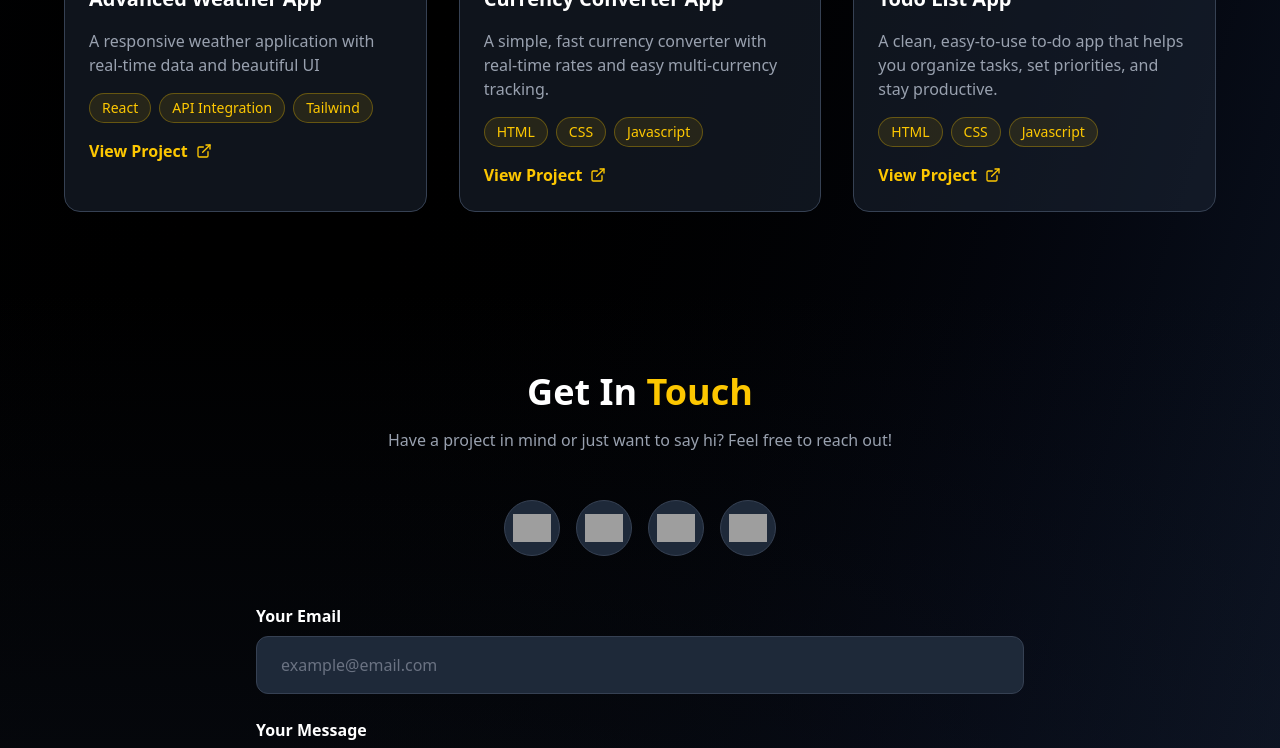
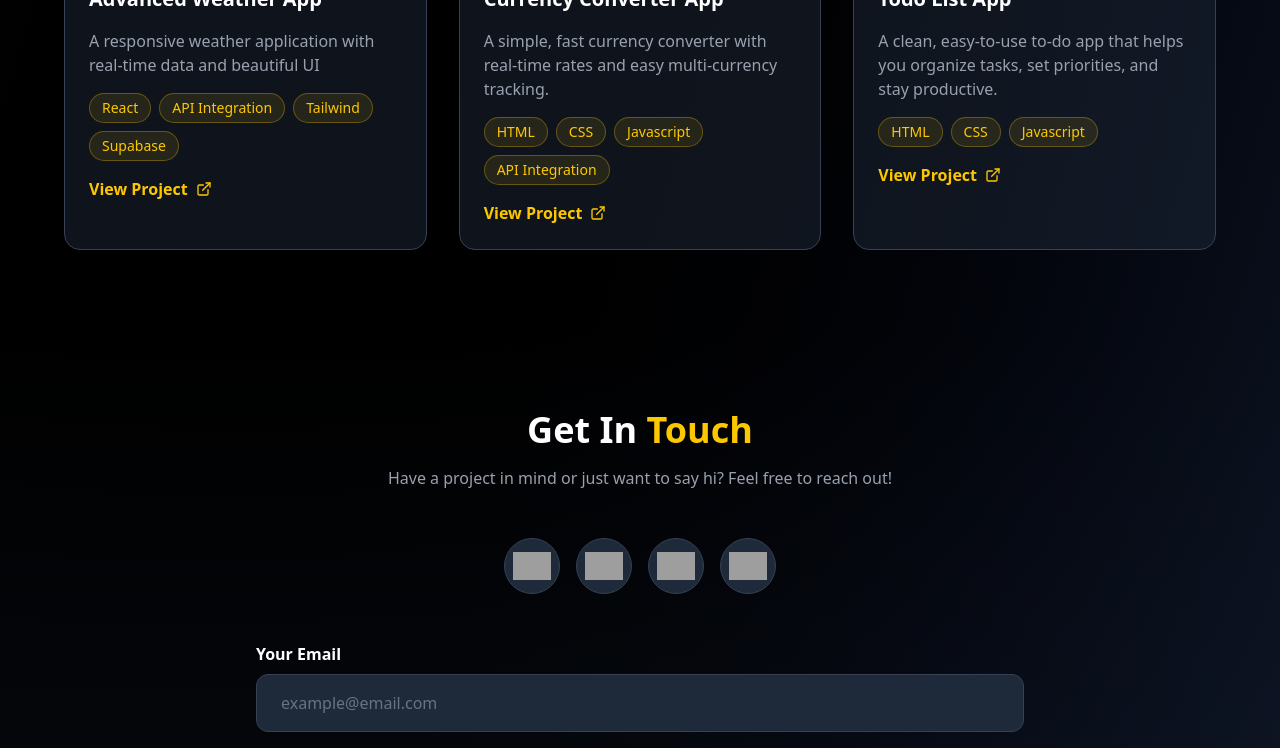
Before and after one commit to Alpha32beta/my-portfolio-website, a Next.js app: page /components in a window 1280 px wide. Shown: the part 3140-3888 px from the top of the page. Built offline with nearby package versions, Linux system fonts and the light colour scheme; no server answers; grey boxes are pictures that could not be loaded.

Commit message:
updated my skill

```diff
--- a/app/components/page.tsx
+++ b/app/components/page.tsx
@@ -33,7 +33,7 @@ const EnhancedPortfolio = () => {
     {
       title: 'Advanced Weather App',
       description: 'A responsive weather application with real-time data and beautiful UI',
-      tech: ['React', 'API Integration', 'Tailwind'],
+      tech: ['React', 'API Integration', 'Tailwind', 'Supabase'],
       link: 'https://advance-weather-app-sigma.vercel.app/',
       color: 'from-blue-500 to-cyan-500',
       image: '/weather.png'
@@ -41,7 +41,7 @@ const EnhancedPortfolio = () => {
     {
       title: 'Currency Converter App',
       description: 'A simple, fast currency converter with real-time rates and easy multi-currency tracking.',
-      tech: ['HTML', 'CSS', 'Javascript'],
+      tech: ['HTML', 'CSS', 'Javascript', 'API Integration'],
       link: 'https://newcurrencyconverter.vercel.app/',
       color: 'from-purple-500 to-pink-500',
       image: '/currency-converter.png'
@@ -705,7 +705,7 @@ const EnhancedPortfolio = () => {
           <div className="flex flex-col md:flex-row justify-between items-center gap-4 sm:gap-6">
             <div className="text-center md:text-left">
               <p className="text-gray-400 text-sm sm:text-base">
-                © 2024 <span className="text-yellow-400 font-semibold">Itule Godstime</span>. All rights reserved.
+                © 2025 <span className="text-yellow-400 font-semibold">Itule Godstime</span>. All rights reserved.
               </p>
               <p className="text-gray-500 text-xs sm:text-sm mt-1 sm:mt-2">
                 Built with passion and lots of ☕
```
